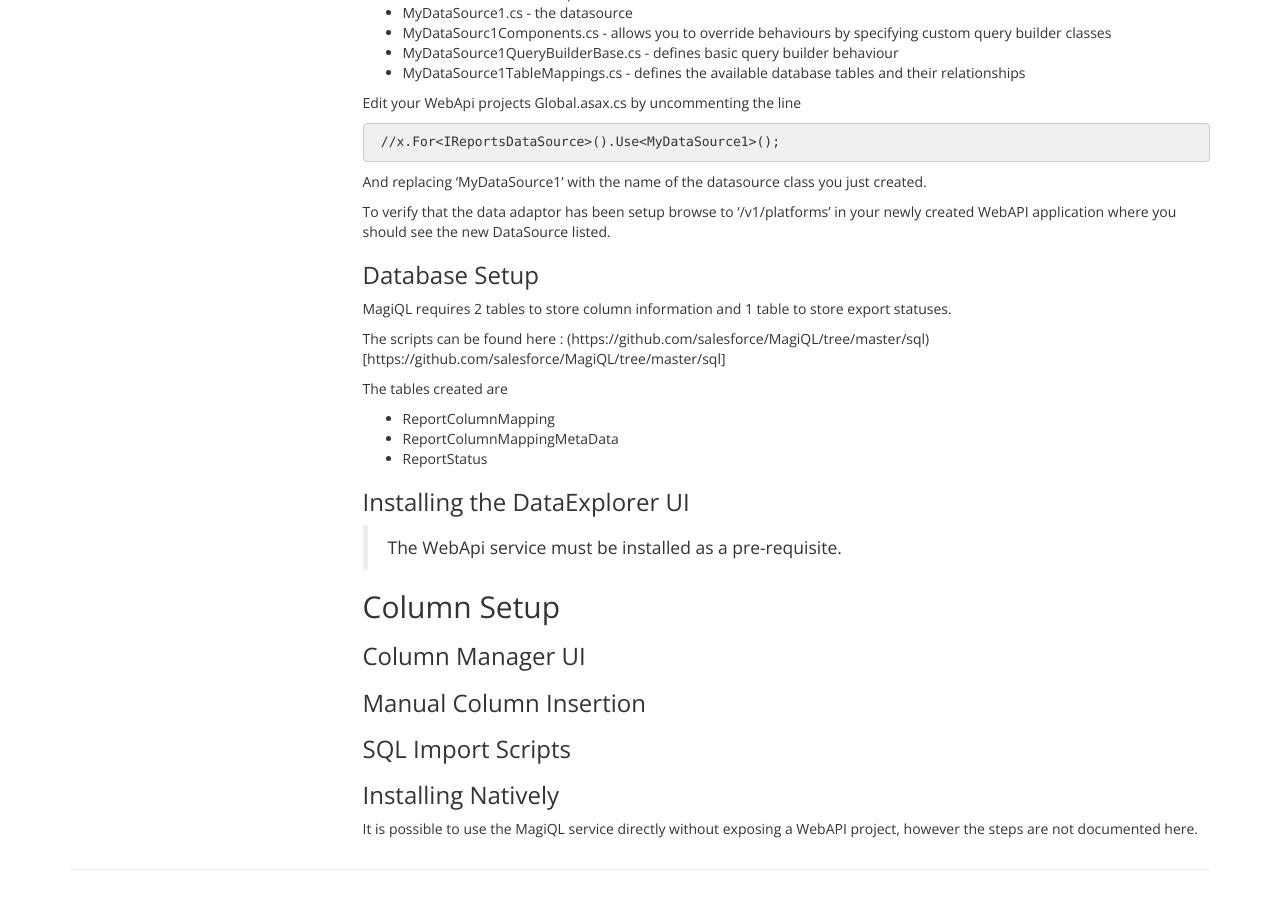
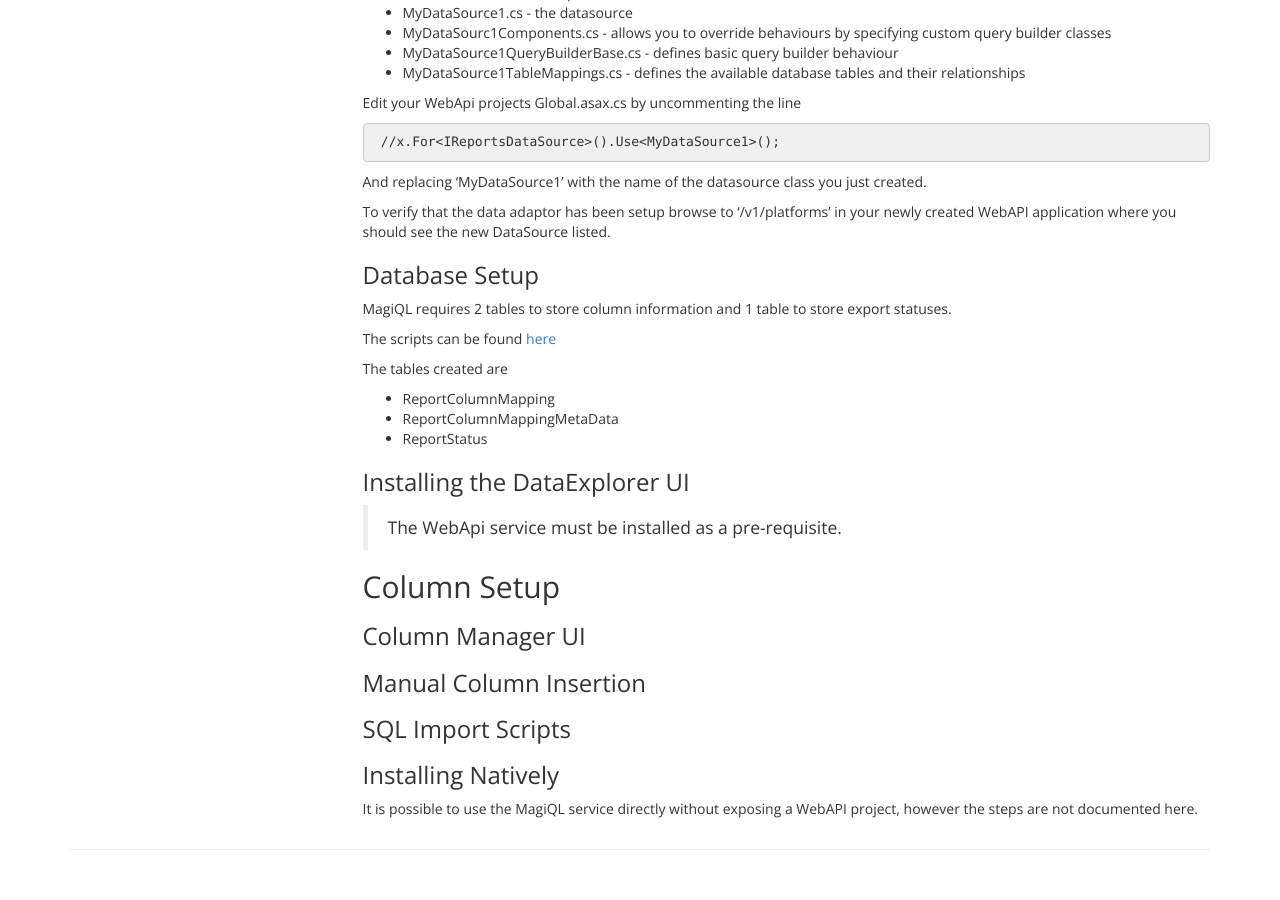
Before and after one commit to MagiQL/magiql.github.io, a Jekyll site: the page built from docs/1-introduction/101-getting-started.md, in a window 1280 px wide and 900 px high, scrolled down 1777 px. Built offline with Jekyll 4.4.1, drawn with Linux system fonts in a browser that asks for light colours; nearby versions of some CDN libraries; a script that is not in the unit is left out; some of the changed lines change nothing that is shown.

Commit message:
Update 101-getting-started.md

```diff
--- a/docs/1-introduction/101-getting-started.md
+++ b/docs/1-introduction/101-getting-started.md
@@ -115,7 +115,7 @@
 
 MagiQL requires 2 tables to store column information and 1 table to store export statuses.
 
-The scripts can be found here : (https://github.com/salesforce/MagiQL/tree/master/sql)[https://github.com/salesforce/MagiQL/tree/master/sql]
+The scripts can be found [here](https://github.com/salesforce/MagiQL/tree/master/sql)
 
 The tables created are
 
```
